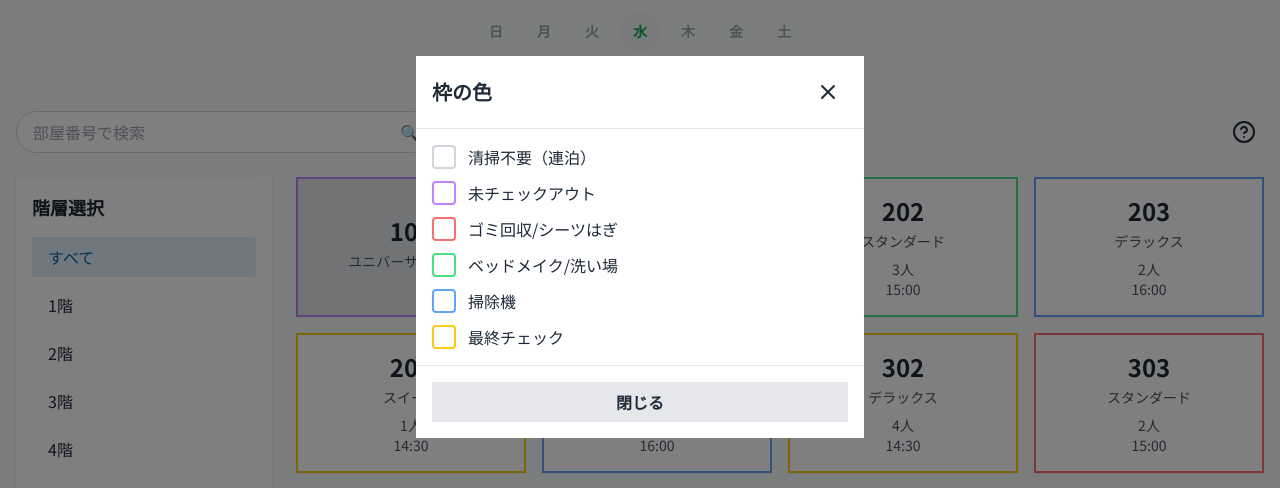
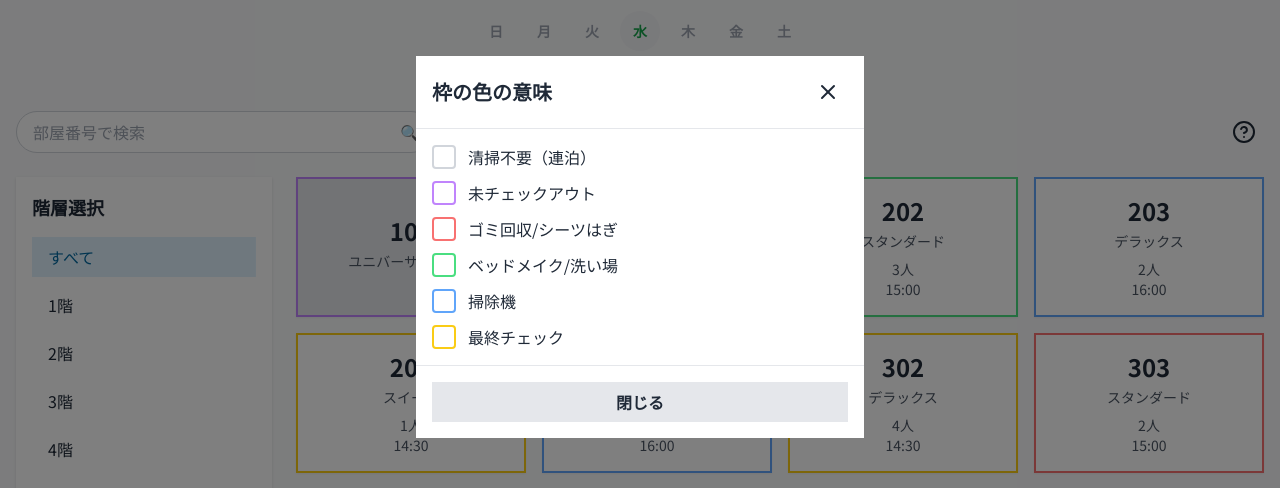
Before and after one commit to Keisuke-MARs/cleaning-management, a Next.js app: page /instructions/view in a window 1280 px wide. Both pictures are taken after a click on the button 1244 px from the left and 285 px from the top of the page. Shown: the part 153-641 px from the top of the page. Built offline with nearby package versions, Linux system fonts and the light colour scheme; a web font is replaced by a local one.

Commit message:
モーダルサイズ調整

```diff
--- a/src/app/components/help-modal.tsx
+++ b/src/app/components/help-modal.tsx
@@ -20,15 +20,15 @@ export default function HelpModal({ isOpen, onClose }: HelpModalProps) {
     ]
 
     return (
-        <div className="fixed inset-0 bg-black bg-opacity-50 flex items-center justify-center z-50">
-            <div className="bg-white rounded-lg w-full max-w-md mx-4">
+        <div className="fixed inset-0 bg-black bg-opacity-50 flex items-center justify-center z-50 p-4">
+            <div className="bg-white rounded-lg w-full max-w-md max-h-[90vh] flex flex-col overflow-hidden">
                 <div className="flex justify-between items-center p-4 border-b">
-                    <h2 className="text-xl font-bold">枠の色</h2>
+                    <h2 className="text-xl font-bold">枠の色の意味</h2>
                     <button onClick={onClose} className="p-2 hover:bg-gray-100 rounded-full">
                         <X className="w-6 h-6" />
                     </button>
                 </div>
-                <div className="p-4">
+                <div className="p-4 overflow-y-auto flex-grow">
                     <div className="space-y-3">
                         {colorMeanings.map(({ color, meaning }) => (
                             <div key={color} className="flex items-center gap-3">
--- a/src/app/components/room-detail-modal.tsx
+++ b/src/app/components/room-detail-modal.tsx
@@ -8,7 +8,7 @@ import { useState } from "react"
 import { X } from "lucide-react"
 
 // 清掃状態の種類を定義
-type CleaningStatus = "清掃不要"| "未チェックアウト" | "ゴミ回収" | "ベッドメイク" | "掃除機" | "最終チェック"
+type CleaningStatus = "清掃不要" | "未チェックアウト" | "ゴミ回収" | "ベッドメイク" | "掃除機" | "最終チェック"
 
 // 清掃可否の種類
 type CleaningAvailability = "〇" | "×" | "連泊:清掃あり" | "連泊:清掃なし"
@@ -72,21 +72,21 @@ export default function RoomDetailModal({ isOpen, onClose, roomData, onUpdate }:
     const setTypeOptions = ["なし", "ソファ", "和布団", "ソファ・和布団"]
 
     // 清掃状態のオプション
-    const cleaningStatusOptions: CleaningStatus[] = ["清掃不要", "未チェックアウト","ゴミ回収", "ベッドメイク", "掃除機", "最終チェック"]
+    const cleaningStatusOptions: CleaningStatus[] = ["清掃不要", "未チェックアウト", "ゴミ回収", "ベッドメイク", "掃除機", "最終チェック"]
 
     // 清掃可否のオプション
     const cleaningAvailabilityOptions: CleaningAvailability[] = ["〇", "×", "連泊:清掃あり", "連泊:清掃なし"]
 
     return (
-        <div className="fixed inset-0 bg-black bg-opacity-50 flex items-center justify-center z-50">
-            <div className="bg-white rounded-lg w-full max-w-md mx-4">
+        <div className="fixed inset-0 bg-black bg-opacity-50 flex items-center justify-center z-50 p-4">
+            <div className="bg-white rounded-lg w-full max-w-md max-h-[90vh] flex flex-col overflow-hidden">
                 <div className="flex justify-between items-center p-4 border-b">
                     <h2 className="text-xl font-bold">部屋詳細</h2>
                     <button onClick={onClose} className="p-2 hover:bg-gray-100 rounded-full">
                         <X className="w-6 h-6" />
                     </button>
                 </div>
-                <div className="p-4 space-y-4">
+                <div className="p-4 space-y-4 overflow-y-auto flex-grow">
                     <div className="border rounded-lg">
                         <div className="p-3 bg-gray-50 font-bold border-b">基本情報</div>
                         <div className="p-4 space-y-3">
```
